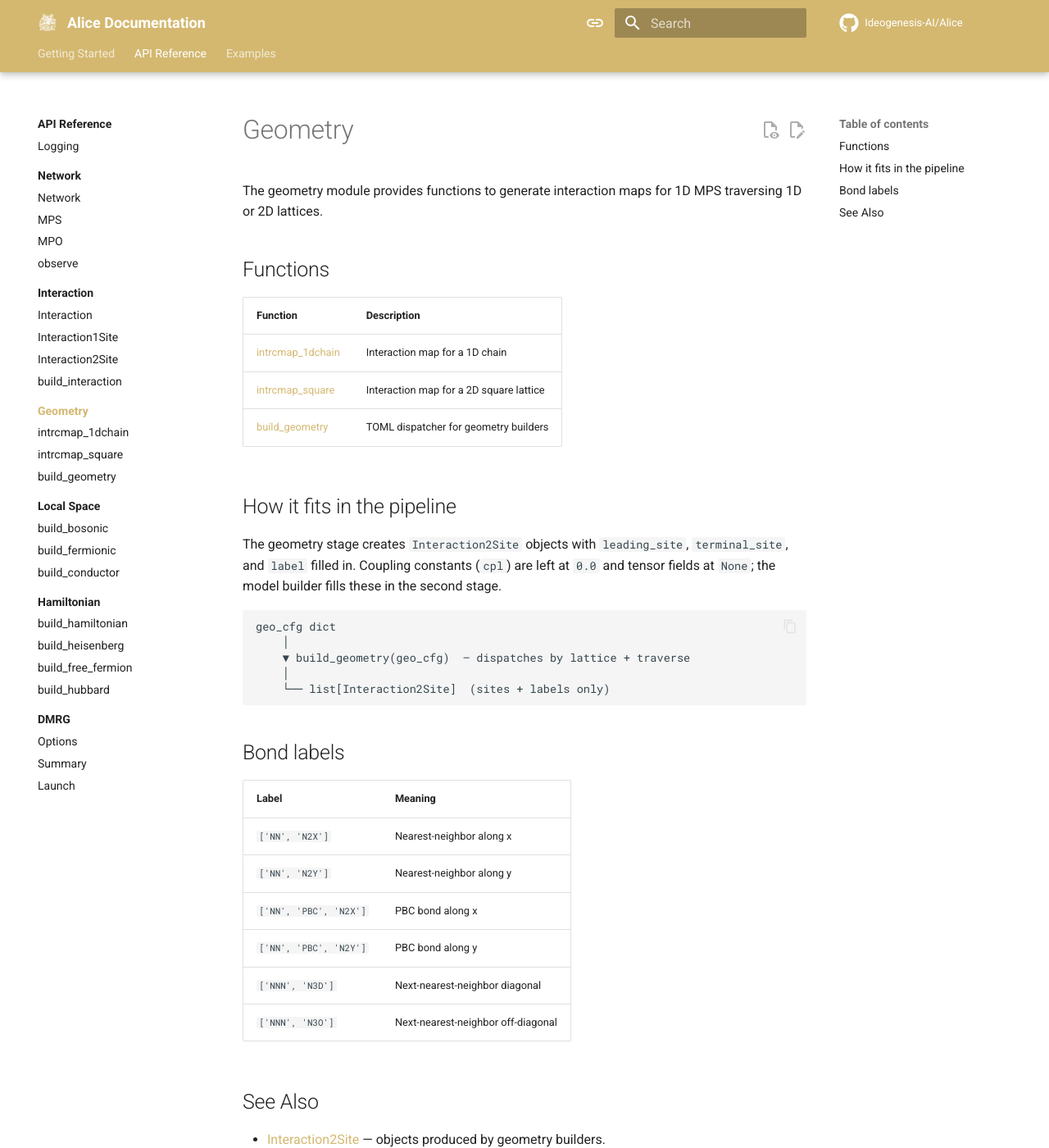
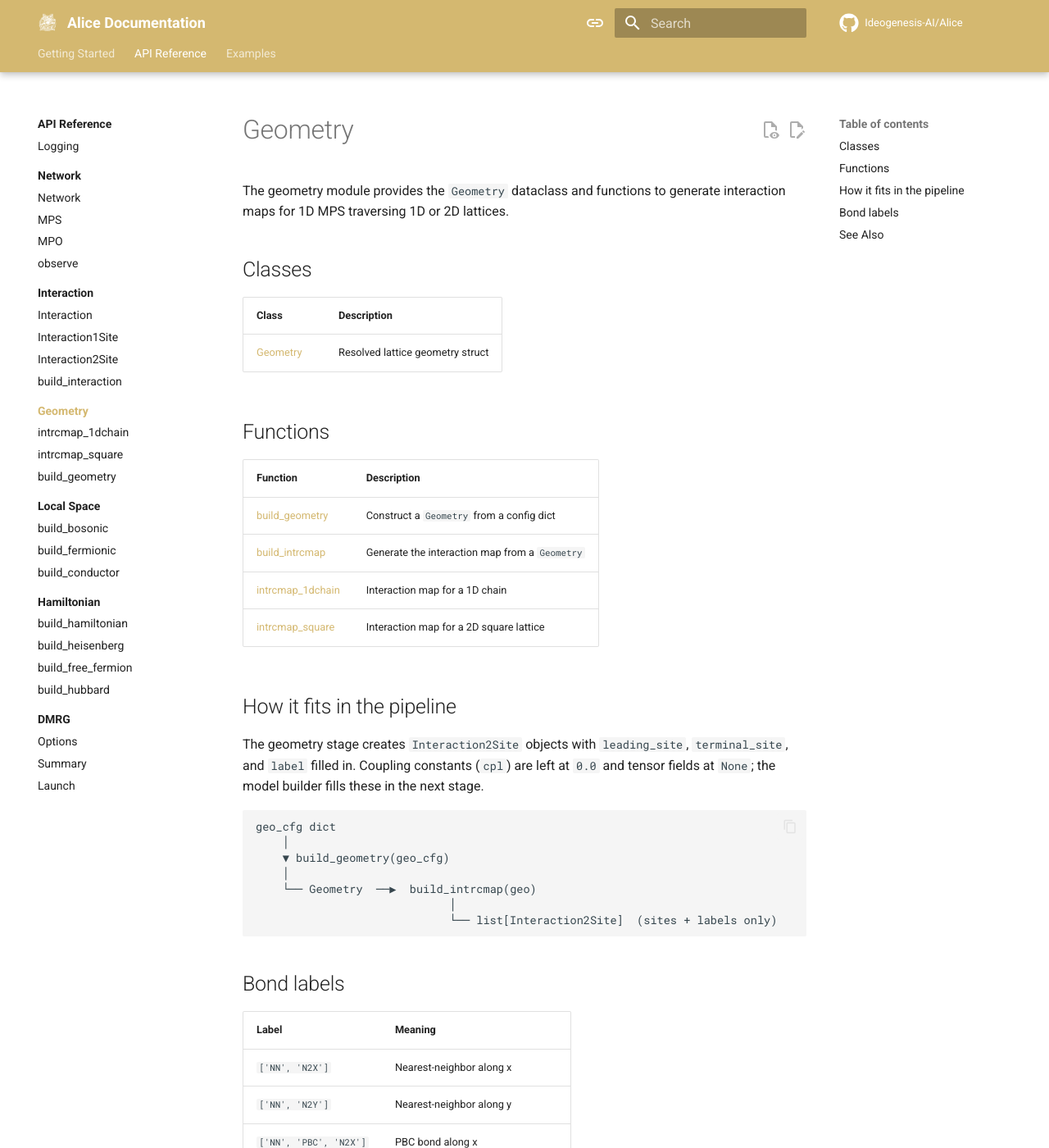
Before and after one commit to Ideogenesis-AI/Alice, an MkDocs documentation site: the page built from docs/api/geometry/index.md, in a window 1280 px wide and 1400 px high. Shown: the whole window at 82% size. Built offline with MkDocs 1.6.1 and Material for MkDocs 9.7.7, drawn with Linux system fonts in a browser that asks for light colours; comment, search, counter and statistics services are not loaded; some of the changed text lies outside the part shown.

Commit message:
Update geometry documentation to include Geometry dataclass and function descriptions
This commit enhances the `index.md` documentation for the geometry module by introducing the `Geometry` dataclass and detailing the functions `build_geometry` and `build_intrcmap`. It clarifies the role of these components in generating interaction maps for 1D and 2D lattices, improving user understanding of the geometry construction process within the Alice framework.

````diff
--- a/docs/api/geometry/index.md
+++ b/docs/api/geometry/index.md
@@ -1,25 +1,34 @@
 # Geometry
 
-The geometry module provides functions to generate interaction maps for 1D MPS traversing 1D or 2D lattices.
+The geometry module provides the `Geometry` dataclass and functions to generate interaction maps for 1D MPS traversing 1D or 2D lattices.
+
+## Classes
+
+| Class | Description |
+|-------|-------------|
+| [Geometry](geometry.md) | Resolved lattice geometry struct |
 
 ## Functions
 
 | Function | Description |
 |----------|-------------|
+| [build_geometry](build-geometry.md) | Construct a `Geometry` from a config dict |
+| [build_intrcmap](build-intrcmap.md) | Generate the interaction map from a `Geometry` |
 | [intrcmap_1dchain](intrcmap-1dchain.md) | Interaction map for a 1D chain |
 | [intrcmap_square](intrcmap-square.md) | Interaction map for a 2D square lattice |
-| [build_geometry](build-geometry.md) | TOML dispatcher for geometry builders |
 
 ## How it fits in the pipeline
 
-The geometry stage creates `Interaction2Site` objects with `leading_site`, `terminal_site`, and `label` filled in. Coupling constants (`cpl`) are left at `0.0` and tensor fields at `None`; the model builder fills these in the second stage.
+The geometry stage creates `Interaction2Site` objects with `leading_site`, `terminal_site`, and `label` filled in. Coupling constants (`cpl`) are left at `0.0` and tensor fields at `None`; the model builder fills these in the next stage.
 
 ```
 geo_cfg dict
     │
-    ▼ build_geometry(geo_cfg)  — dispatches by lattice + traverse
+    ▼ build_geometry(geo_cfg)
     │
-    └── list[Interaction2Site]  (sites + labels only)
+    └── Geometry  ──▶  build_intrcmap(geo)
+                             │
+                             └── list[Interaction2Site]  (sites + labels only)
 ```
 
 ## Bond labels
@@ -37,3 +46,4 @@ geo_cfg dict
 
 - [Interaction2Site](../interaction/interaction-2site.md) — objects produced by geometry builders.
 - [Custom geometry example](../../examples/extensions/custom-geometry.md)
+- [Custom intrcmap example](../../examples/extensions/custom-intrcmap.md)
````
